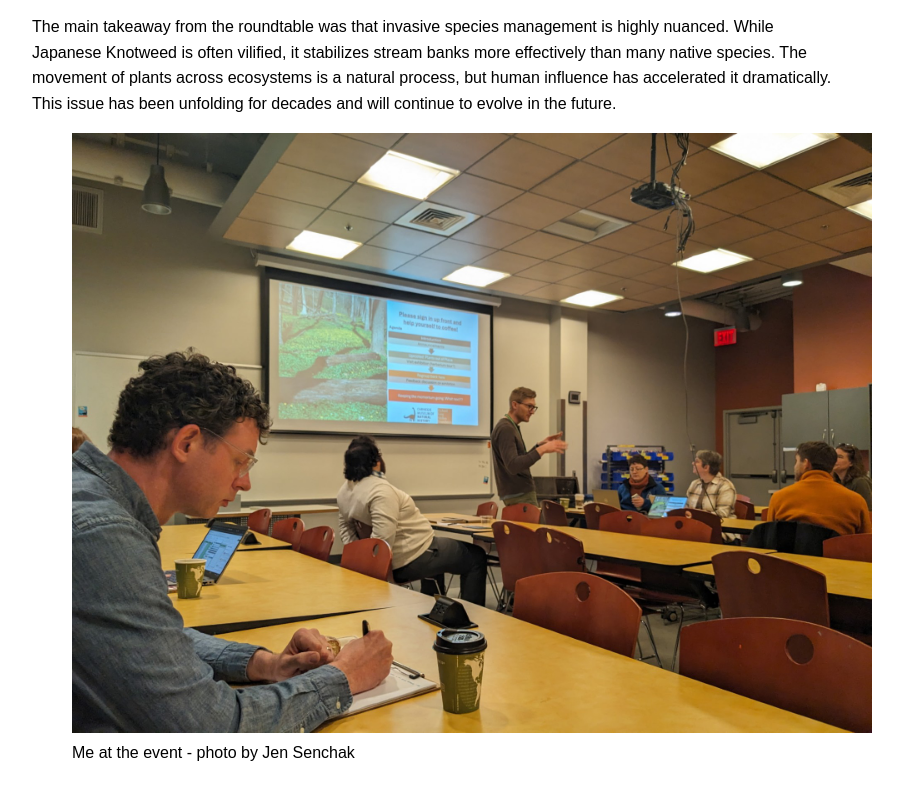
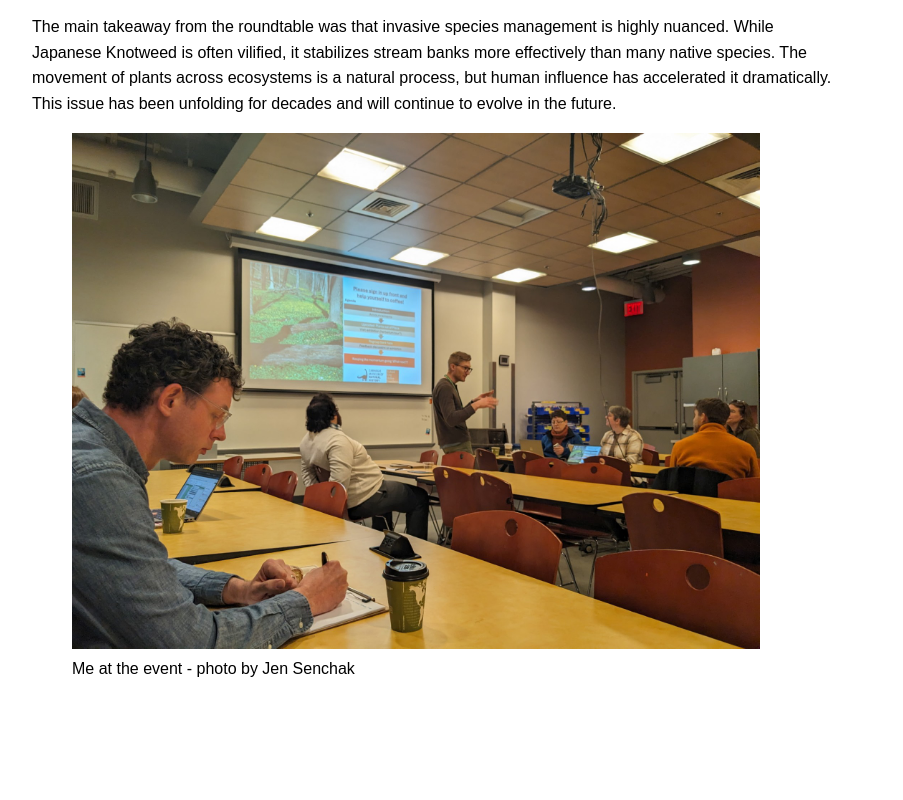
Before and after one commit to cobbettn/isc, a plain HTML site: page index.html in a window 1280 px wide. Shown: the part 1393-2193 px from the top of the page, without its empty margins (208-1111 px from the left). After the commit the page ends 2111 px from the top, so only its background shows below. Drawn offline with Linux system fonts and the light colour scheme.

```diff
--- a/index.html
+++ b/index.html
@@ -17,7 +17,7 @@
             color: #2c3e50;
         }
         img {
-            max-width: 800px;
+            max-width: calc(800px - 2em - 80px);
         }
     </style>
 </head>
```
